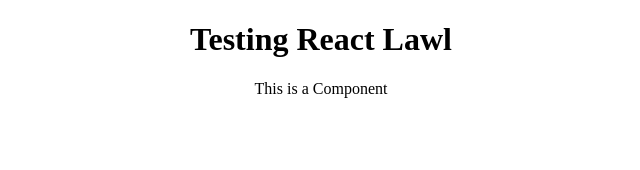
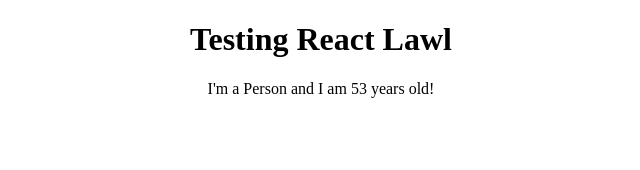
Before and after one commit to JS-goose/react-person-manager, a React (Create React App) app: page / in a window 1280 px wide. Shown: the top 170 px of the page, without its empty margins (319-959 px from the left). Built offline with nearby package versions, Linux system fonts and the light colour scheme.

Commit message:
added some Math to randomize the age in Person component

```diff
--- a/src/Person/Person.js
+++ b/src/Person/Person.js
@@ -1,7 +1,7 @@
 import React, { Component } from 'react';
 
 const person = () => {
-    return <p>This is a Component</p>
+    return <p>I'm a Person and I am {Math.floor(Math.random() * 60)} years old!</p>
 }
 
 export default person
```
